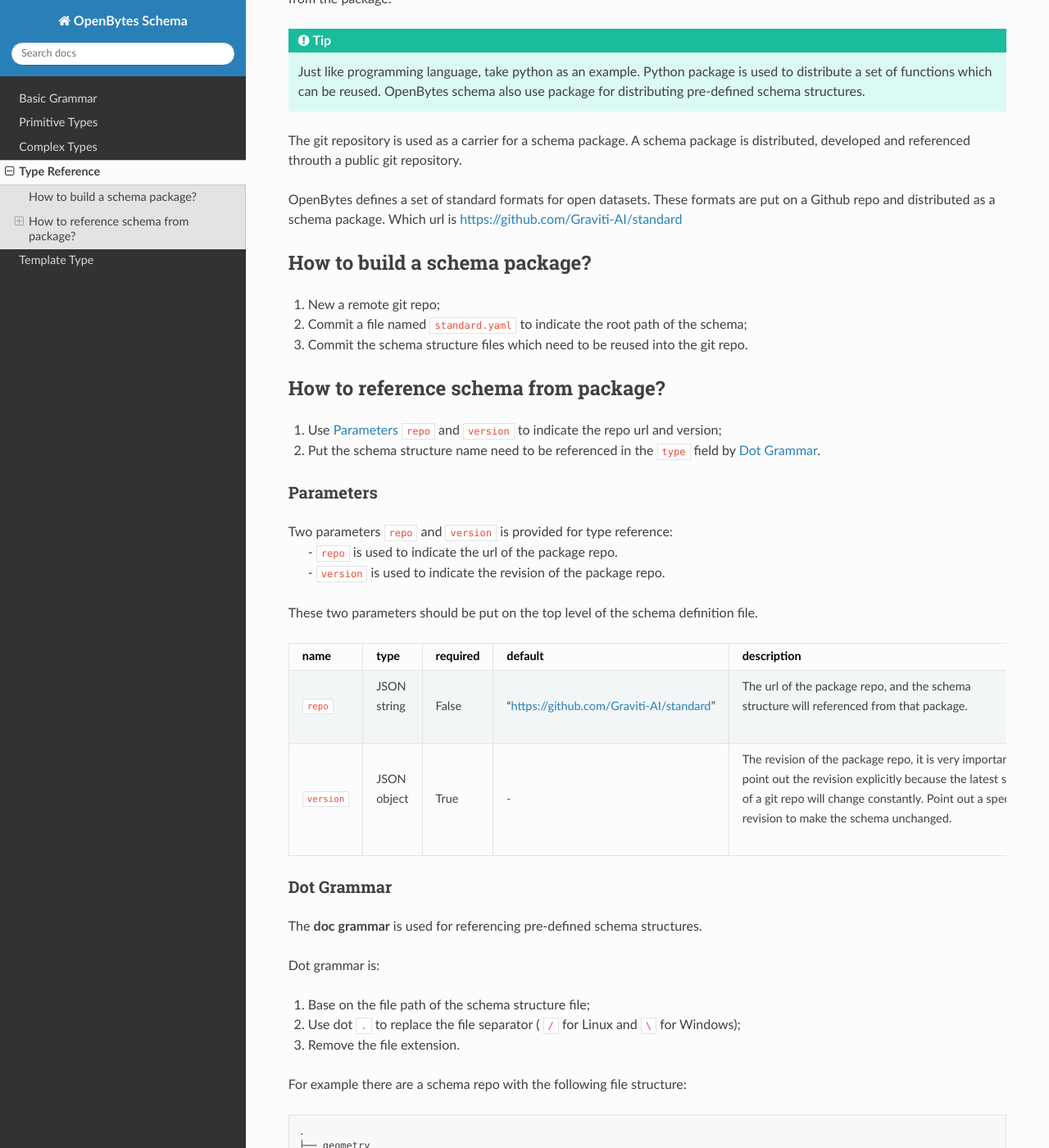
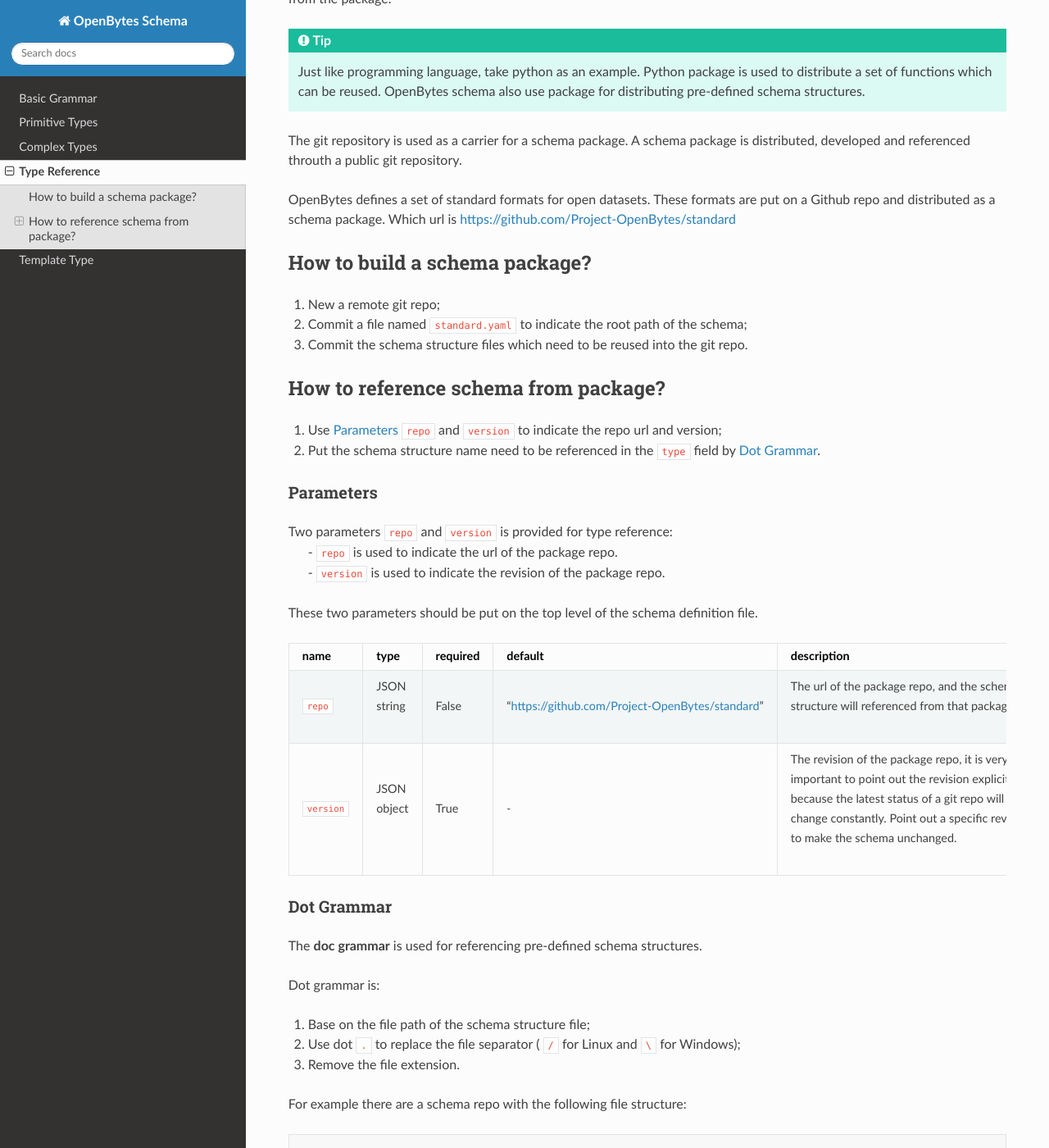
Before and after one commit to Project-OpenBytes/portex, a Sphinx documentation site: the page built from docs/source/schema/type_reference.rst, in a window 1280 px wide and 1400 px high, scrolled down 269 px. Shown: the whole window at 82% size. Built offline with Sphinx 7.4.7 and the Read the Docs theme 2.0.0, drawn with Linux system fonts in a browser that asks for light colours; some of the changed text lies outside the part shown.

Commit message:
docs: update the OpenBytes schema package url

```diff
--- a/docs/source/schema/type_reference.rst
+++ b/docs/source/schema/type_reference.rst
@@ -18,7 +18,7 @@ The git repository is used as a carrier for a schema package. A schema package i
 developed and referenced throuth a public git repository.
 
 OpenBytes defines a set of standard formats for open datasets. These formats are put on a Github
-repo and distributed as a schema package. Which url is https://github.com/Graviti-AI/standard
+repo and distributed as a schema package. Which url is https://github.com/Project-OpenBytes/standard
 
 ********************************
  How to build a schema package?
@@ -60,7 +60,7 @@ These two parameters should be put on the top level of the schema definition fil
       -  |  JSON
          |  string
       -  False
-      -  "https://github.com/Graviti-AI/standard"
+      -  "https://github.com/Project-OpenBytes/standard"
       -  |  The url of the package repo, and the schema
          |  structure will referenced from that package.
 
@@ -69,10 +69,11 @@ These two parameters should be put on the top level of the schema definition fil
          |  object
       -  True
       -  `-`
-      -  |  The revision of the package repo, it is very important to
-         |  point out the revision explicitly because the latest status
-         |  of a git repo will change constantly. Point out a specific
-         |  revision to make the schema unchanged.
+      -  |  The revision of the package repo, it is very
+         |  important to point out the revision explicitly
+         |  because the latest status of a git repo will
+         |  change constantly. Point out a specific revision
+         |  to make the schema unchanged.
 
 .. _dot-grammar:
 
@@ -104,7 +105,7 @@ Example
 =======
 
 For example, a pre-defined ``Vector2D`` type needs to be referenced from a Github repo which url is
-https://github.com/Graviti-AI/standard.
+https://github.com/Project-OpenBytes/standard.
 
 The repo file structure is:
 
@@ -120,12 +121,12 @@ Here is how the ``Vector2D`` type be referenced:
 .. code:: yaml
 
    ---
-   repo: https://github.com/Graviti-AI/standard  # Use "repo" parameter to indicate the repo url
-   version: v1.0.0                               # Use "version" parameter to indicate the revision
+   repo: https://github.com/Project-OpenBytes/standard  # Use "repo" parameter to indicate the repo url
+   version: v1.0.0                                      # Use "version" parameter to indicate the revision
    type: record
    fields:
      - name: point1
-       type: geometry.Vector2D                   # Use "dot grammar" to reuse the pre-defined type
+       type: geometry.Vector2D                          # Use "dot grammar" to reuse the pre-defined type
 
      - name: point2
        type: geometry.Vector2D
```
